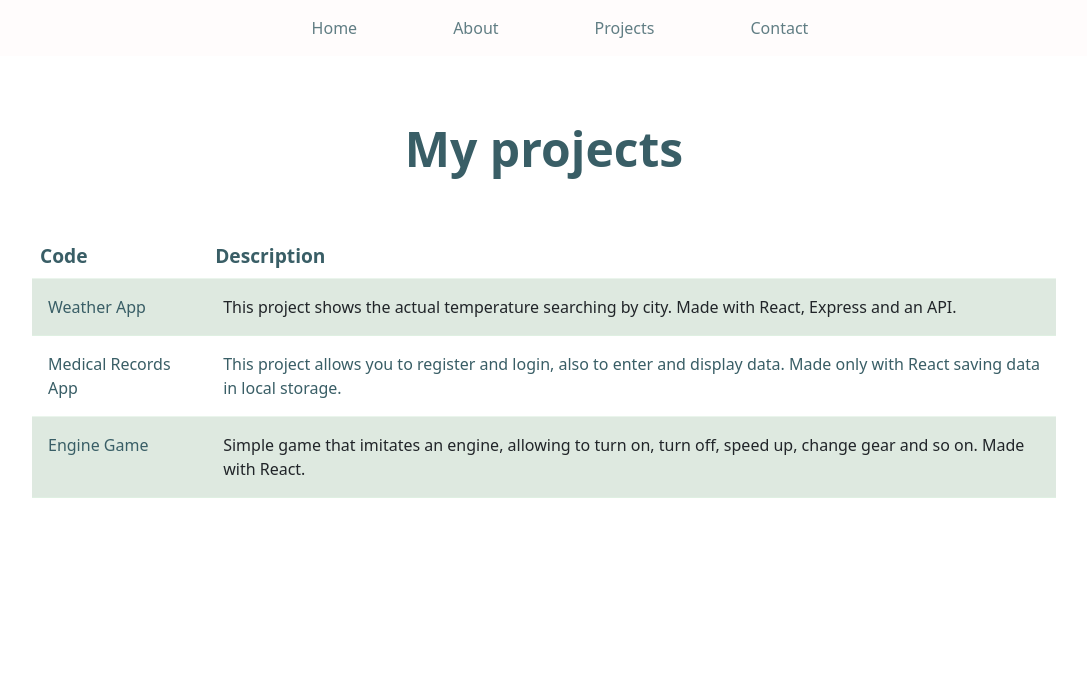
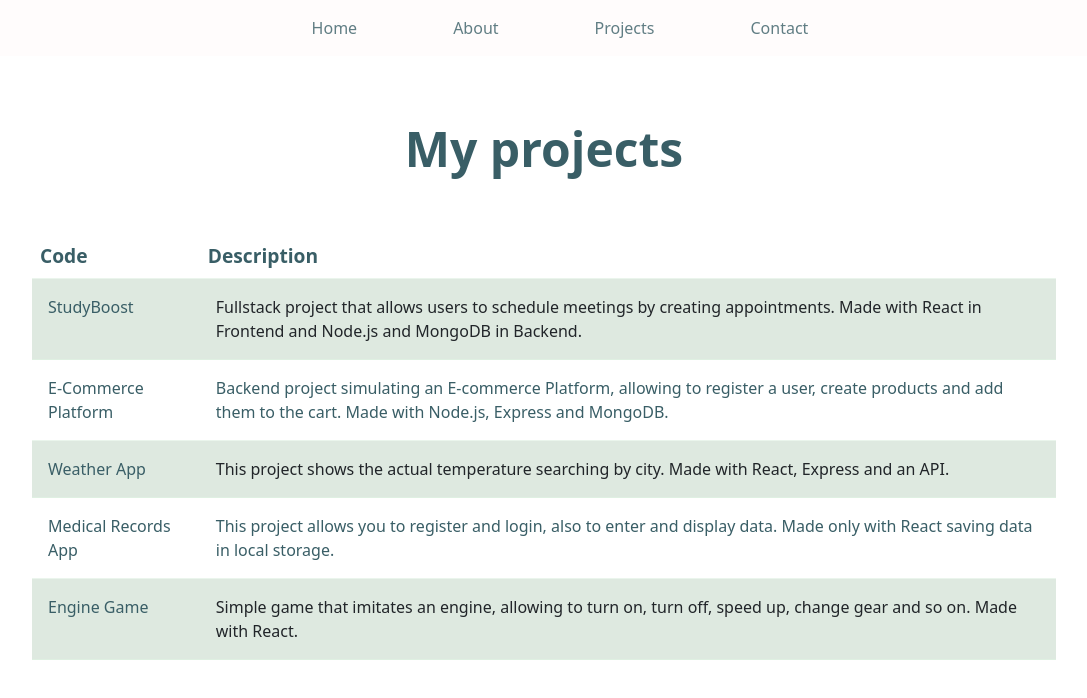
Before and after one commit to Rodrigo-Patron/Portfolio, a React (Create React App) app: page /projects in a window 1280 px wide. Shown: the top 698 px of the page, without its empty margins (96-1183 px from the left). Built offline with nearby package versions, Linux system fonts and the light colour scheme.

Commit message:
projects updated

```diff
--- a/src/Components/Home/Home.jsx
+++ b/src/Components/Home/Home.jsx
@@ -6,7 +6,7 @@ const Home = () => {
   return (
     <div className="home">
       <div className="hero-text">
-        <h1 className="h1-hero">Hola! I am </h1>
+        <h1 className="h1-hero">Hola, I am </h1>
         <h1 className="h1-name">
           Rodrigo <br />
           Patrón Flores
--- a/src/Components/Projects/Projects.jsx
+++ b/src/Components/Projects/Projects.jsx
@@ -14,6 +14,36 @@ const Projects = () => {
           </tr>
         </thead>
         <tbody>
+          <tr>
+            <td>
+              <a
+                href="https://github.com/Rodrigo-Patron/StudyBoost"
+                target="_blank"
+              >
+                StudyBoost
+              </a>
+            </td>
+            <td>
+              Fullstack project that allows users to schedule meetings by
+              creating appointments. Made with React in Frontend and Node.js and
+              MongoDB in Backend.{" "}
+            </td>
+          </tr>
+          <tr>
+            <td>
+              <a
+                href="https://github.com/Rodrigo-Patron/E-Commerce-Platform"
+                target="_blank"
+              >
+                E-Commerce Platform
+              </a>
+            </td>
+            <td>
+              Backend project simulating an E-commerce Platform, allowing to
+              register a user, create products and add them to the cart. Made
+              with Node.js, Express and MongoDB.
+            </td>
+          </tr>
           <tr>
             <td>
               <a
```
